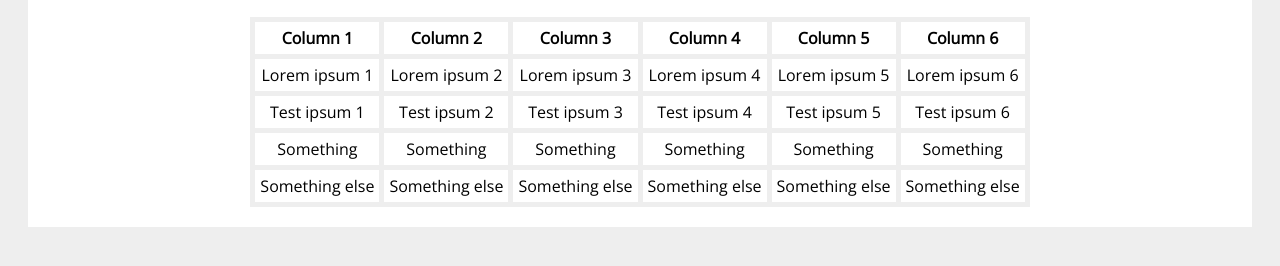
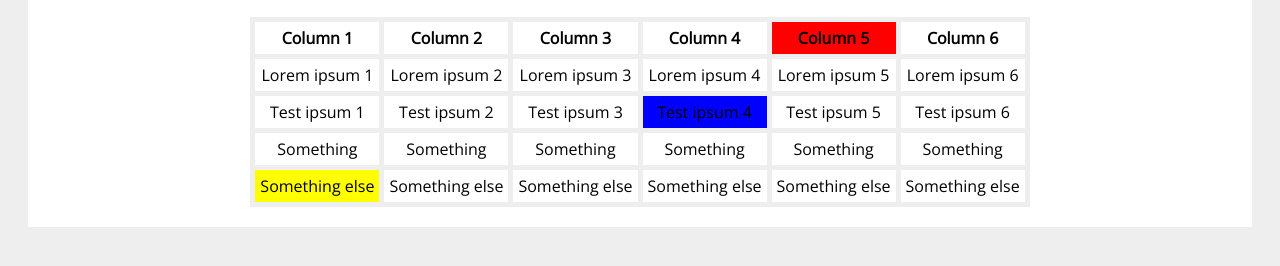
Before and after one commit to GhitaB/table-colors, a plain HTML site: page index.html in a window 1280 px wide. Shown: the part 150-416 px from the top of the page. Drawn offline with nearby package versions, Linux system fonts and the light colour scheme.

Commit message:
Add some colored cells.

```diff
--- a/index.html
+++ b/index.html
@@ -16,7 +16,7 @@
           <th>Column 2</th>
           <th>Column 3</th>
           <th>Column 4</th>
-          <th>Column 5</th>
+          <th style="background-color:red;">Column 5</th>
           <th>Column 6</th>
         </tr>
       </thead>
@@ -33,7 +33,7 @@
           <td>Test ipsum 1</td>
           <td>Test ipsum 2</td>
           <td>Test ipsum 3</td>
-          <td>Test ipsum 4</td>
+          <td style="background-color:blue;">Test ipsum 4</td>
           <td>Test ipsum 5</td>
           <td>Test ipsum 6</td>
         </tr>
@@ -46,7 +46,7 @@
           <td>Something</td>
         </tr>
         <tr>
-          <td>Something else</td>
+          <td style="background-color:yellow">Something else</td>
           <td>Something else</td>
           <td>Something else</td>
           <td>Something else</td>
```
